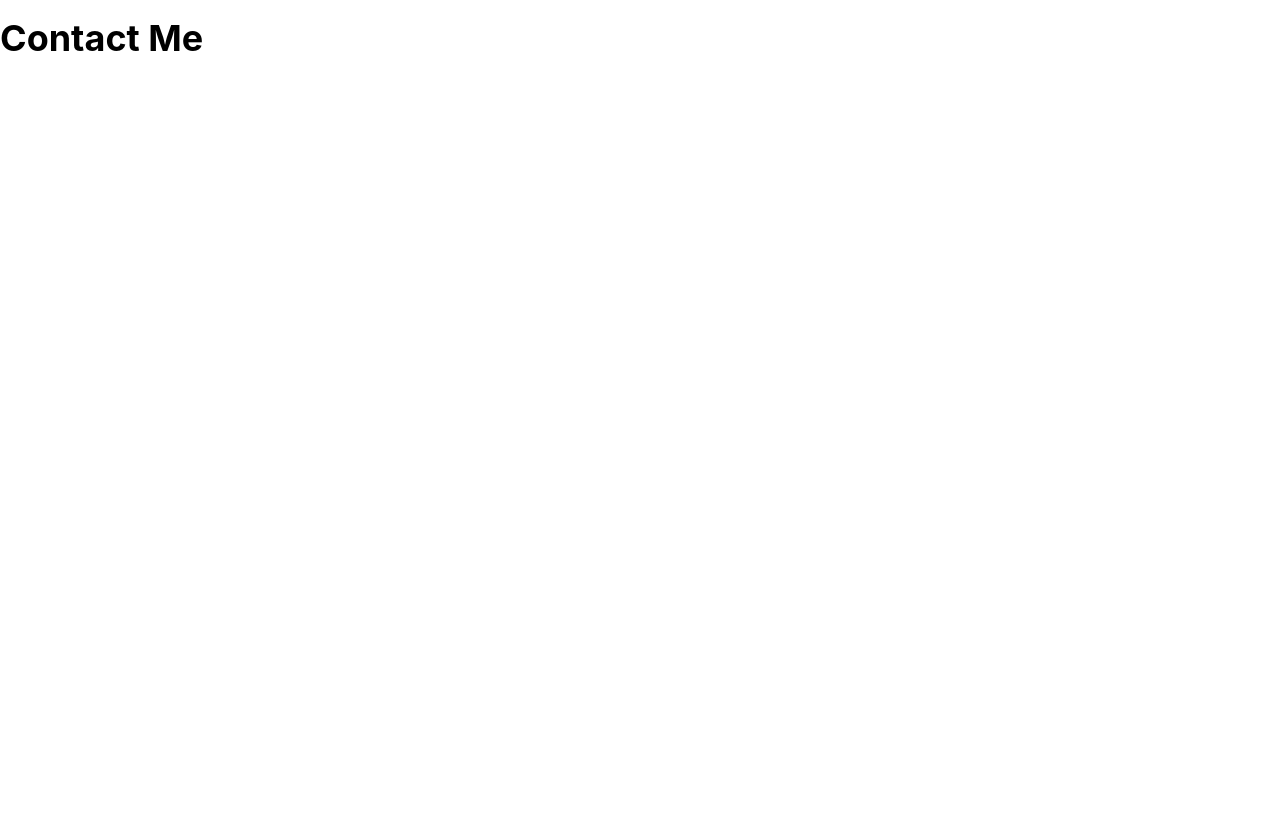
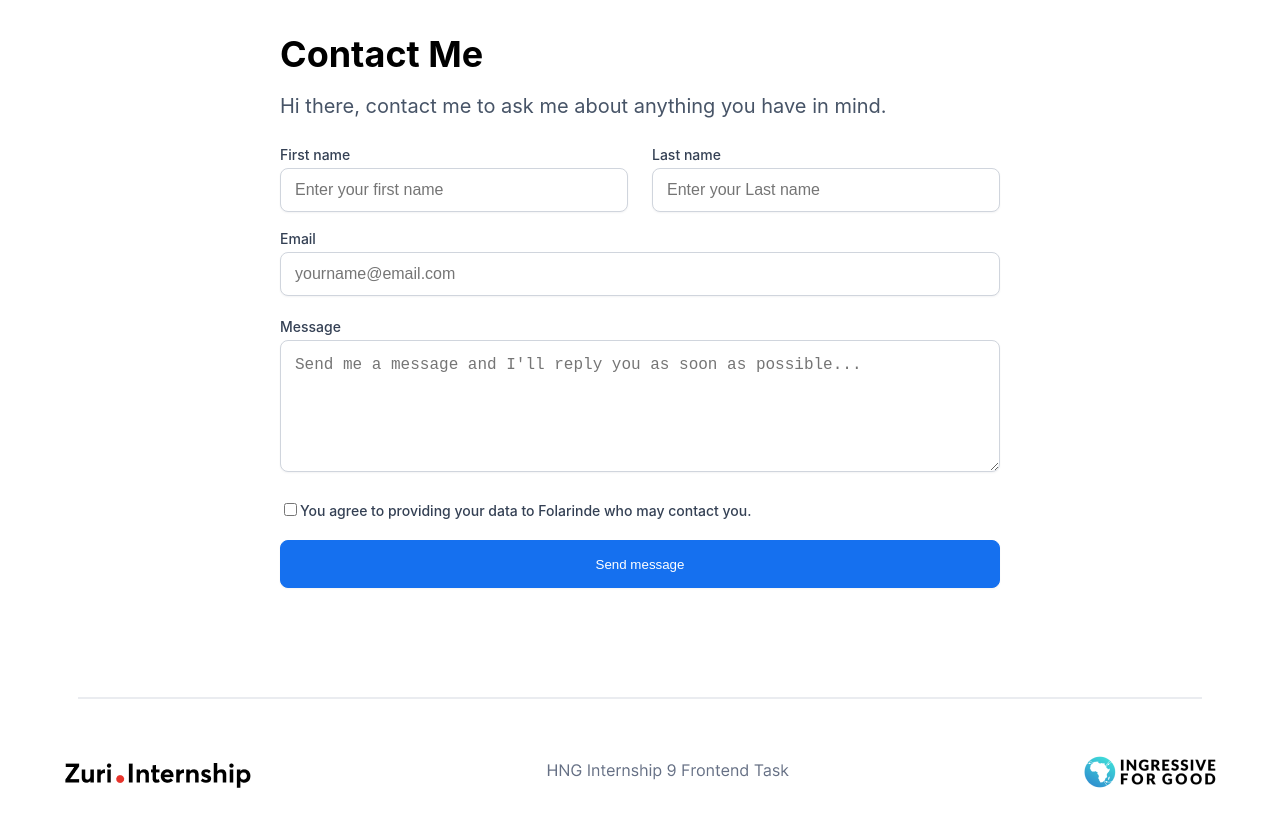
Before and after one commit to Folarinde/HNGStage1, a React (Create React App) app: page /contact in a window 1280 px wide. Shown: the top 826 px of the page. Before the commit the page ends 800 px from the top, so only its background shows below. Built offline with nearby package versions, Linux system fonts and the light colour scheme.

Commit message:
Style: Styling of the contact page

```diff
--- a/src/Contact.js
+++ b/src/Contact.js
@@ -1,11 +1,106 @@
-import React, { Component } from 'react'
+import React, { Component } from 'react';
+import './index.css';
+import Footer from './Footer';
+
+const name = 'Folarinde';
 
 export default class Contact extends Component {
+  constructor(props) {
+    super(props);
+    this.state = {
+      firstName: '',
+      lastName: '',
+      email: '',
+      message: '',
+    };
+  }
+
+  handleChange = (event) => {
+    this.setState({
+      [event.target.name]:
+        event.target.type === 'checkbox'
+          ? event.target.checked
+          : event.target.value,
+    });
+  };
   render() {
     return (
       <div>
-        <h1>Contact Me</h1>
+        <form id="form_ctn">
+          <div>
+            <h1>Contact Me</h1>
+            <p>
+              Hi there, contact me to ask me about anything you have in mind.
+            </p>
+            <div>
+              <div id="flexx">
+                <div>
+                  <label>First name</label>
+                  <br />
+                  <input
+                    id="first_name"
+                    type="text"
+                    name="firstName"
+                    value={this.state.firstName}
+                    onChange={this.handleChange}
+                    placeholder="Enter your first name"
+                    required
+                  ></input>
+                </div>
+                <div>
+                  <label>Last name</label>
+                  <br />
+                  <input
+                    id="last_name"
+                    type="text"
+                    name="lastName"
+                    value={this.state.lastName}
+                    onChange={this.handleChange}
+                    placeholder="Enter your Last name"
+                    required
+                  ></input>
+                </div>
+              </div>
+              <label>Email</label>
+              <br />
+              <input
+                id="email"
+                type="email"
+                name="email"
+                value={this.state.email}
+                onChange={this.handleChange}
+                placeholder="yourname@email.com"
+                required
+              ></input>
+              <br />
+              <label>Message</label>
+              <br />
+              <textarea
+                id="message"
+                name="message"
+                value={this.state.message}
+                onChange={this.handleChange}
+                placeholder="Send me a message and I'll reply you as soon as possible..."
+                required
+              ></textarea>
+              <br />
+              <label>
+                <input
+                  type="checkbox"
+                  id="chk"
+                  name="accept"
+                  checked={this.state.accept}
+                  onChange={this.handleChange}
+                ></input>
+                You agree to providing your data to {name} who may contact you.
+              </label>
+              <br />
+              <button id="btn__submit">Send message</button>
+            </div>
+          </div>
+        </form>
+        <Footer />
       </div>
-    )
+    );
   }
 }
--- a/src/index.css
+++ b/src/index.css
@@ -1,5 +1,9 @@
+*{
+  box-sizing: border-box;
+}
+
 body {
-    margin: 0;
+    margin: 16px;
     font-family: 'Inter', -apple-system, BlinkMacSystemFont, 'Segoe UI', 'Roboto', 'Oxygen',
       'Ubuntu', 'Cantarell', 'Fira Sans', 'Droid Sans', 'Helvetica Neue',
       sans-serif;
@@ -12,6 +16,124 @@ body {
   }
 
   code {
-    font-family: source-code-pro, Menlo, Monaco, Consolas, 'Courier New',
+    font-family: 'Inter', source-code-pro, Menlo, Monaco, Consolas, 'Courier New',
       monospace;
   }
+#form_ctn{
+  display: flex;
+  justify-content: center;
+  margin: auto;
+}
+p{
+  font-weight: 400;
+  font-size: 20px;
+  color: #475467;
+}
+label{
+  color: #344054;
+  font-weight: 500;
+  font-size: 14px;
+  line-height: 20px;
+}
+textarea, input{
+  font-weight: 400;
+  font-size: 16px;
+  line-height: 24px;
+  color: #667085;
+}
+#flexx{
+  display: flex;
+  flex-wrap: wrap;
+  gap: 24px;
+}
+#first_name{
+  padding: 10px 14px;
+  gap: 8px;
+  width: 348px;
+  height: 44px;
+  background: #FFFFFF;
+  border: 1px solid #D0D5DD;
+  box-shadow: 0px 1px 2px rgba(16, 24, 40, 0.05);
+  border-radius: 8px;
+}
+#last_name{
+  padding: 10px 14px;
+  margin: 0 0 12px 0;
+  gap: 8px;
+  width: 348px;
+  height: 44px;
+  background: #FFFFFF;
+  border: 1px solid #D0D5DD;
+  box-shadow: 0px 1px 2px rgba(16, 24, 40, 0.05);
+  border-radius: 8px;
+}
+#email{
+  padding: 10px 14px;
+  margin: 0 0 16px 0;
+  gap: 8px;
+  width: 100%;
+  min-width: 348px;
+  height: 44px;
+  background: #FFFFFF;
+  border: 1px solid #D0D5DD;
+  box-shadow: 0px 1px 2px rgba(16, 24, 40, 0.05);
+  border-radius: 8px;
+}
+#message{
+  padding: 12px 14px;
+  margin: 0 0 16px 0;
+  gap: 8px;
+  width: 100%;
+  min-width: 348px;
+  height: 132px;
+  background: #FFFFFF;
+  border: 1px solid #D0D5DD;
+  box-shadow: 0px 1px 2px rgba(16, 24, 40, 0.05);
+  border-radius: 8px;
+}
+#btn__submit{
+  padding: 12px 20px;
+  margin: 16px 0 100px;
+  gap: 8px;
+  width: 100%;
+  min-width: 348px;
+  height: 48px;
+  background: #1570EF;
+  border: 1px solid #1570EF;
+  box-shadow: 0px 1px 2px rgba(16, 24, 40, 0.05);
+  border-radius: 8px;
+  color: #FFFFFF;
+}
+#btn__submit:hover{
+  background: #175CD3;
+  border: 1px solid #175CD3;
+  box-shadow: 0px 1px 2px rgba(16, 24, 40, 0.05);
+}
+#btn__submit:focus{
+  background: #1570EF;
+  border: 1px solid #1570EF;
+  box-shadow: 0px 1px 2px rgba(16, 24, 40, 0.05), 0px 0px 0px 4px #D1E9FF;
+}
+#btn__submit:disabled{
+  background: #B2DDFF;
+  border: 1px solid #B2DDFF;
+  box-shadow: 0px 1px 2px rgba(16, 24, 40, 0.05);
+}
+input:focus{
+  outline: 1px solid #84CAFF;
+  box-shadow: 0px 1px 2px rgba(16, 24, 40, 0.05);
+}
+textarea:focus{
+  outline: 1px solid #84CAFF;
+  box-shadow: 0px 1px 2px rgba(16, 24, 40, 0.05), 0px 0px 0px 4px #D1E9FF;
+}
+.footer{
+  display: flex;
+  flex-wrap: wrap;
+  gap: 24px;
+  align-items: center;
+  justify-content: space-between;
+  padding: 48px 0px;
+  margin: auto;
+  width: 90vw;
+}
```
